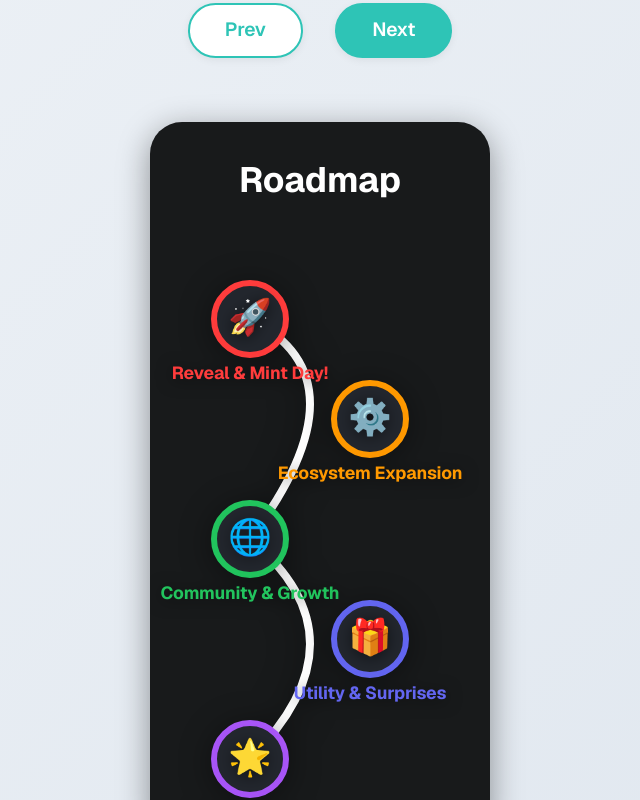
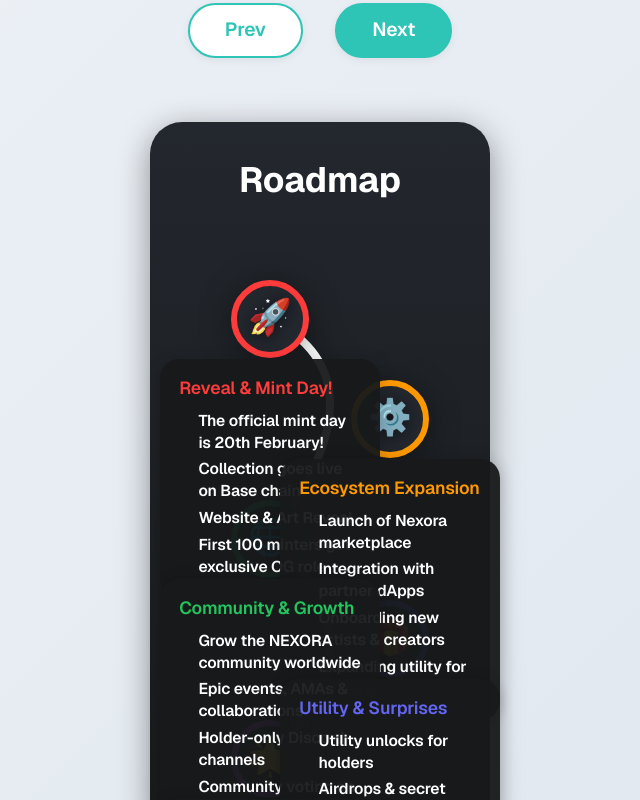
Before and after one commit to nerdyfiroz/nexora-base, a Next.js app: page / in a window 1280 px wide. Shown: the part 2000-2800 px from the top of the page, without its empty margins (320-960 px from the left). Built offline with nearby package versions, Linux system fonts and the light colour scheme.

Commit message:
Enhance roadmap section: vertical layout, gradient background, milestone descriptions

```diff
--- a/src/app/RoadmapFlow.js
+++ b/src/app/RoadmapFlow.js
@@ -60,26 +60,80 @@ const ROADMAP = [
 ];
 
 
+
 export default function RoadmapFlow() {
-  // S-curve path coordinates for 5 milestones
+  // Roadmap milestone data
   const milestones = [
-    { x: 100, y: 80, icon: "🚀", color: "#ff3c3c", title: "Reveal & Mint Day!" },
-    { x: 220, y: 180, icon: "⚙️", color: "#ff9900", title: "Ecosystem Expansion" },
-    { x: 100, y: 300, icon: "🌐", color: "#22c55e", title: "Community & Growth" },
-    { x: 220, y: 400, icon: "🎁", color: "#6366f1", title: "Utility & Surprises" },
-    { x: 100, y: 520, icon: "🌟", color: "#a855f7", title: "Future Vision" }
+    {
+      x: 120, y: 80, icon: "🚀", color: "#ff3c3c", title: "Reveal & Mint Day!",
+      desc: [
+        "The official mint day is 20th February!",
+        "Collection goes live on Base chain",
+        "Website & Art Reveal",
+        "First 100 minters get exclusive OG role"
+      ]
+    },
+    {
+      x: 240, y: 180, icon: "⚙️", color: "#ff9900", title: "Ecosystem Expansion",
+      desc: [
+        "Launch of Nexora marketplace",
+        "Integration with partner dApps",
+        "Onboarding new artists & creators",
+        "Expanding utility for holders"
+      ]
+    },
+    {
+      x: 120, y: 300, icon: "🌐", color: "#22c55e", title: "Community & Growth",
+      desc: [
+        "Grow the NEXORA community worldwide",
+        "Epic events, AMAs & collaborations",
+        "Holder-only Discord channels",
+        "Community voting on future features"
+      ]
+    },
+    {
+      x: 240, y: 400, icon: "🎁", color: "#6366f1", title: "Utility & Surprises",
+      desc: [
+        "Utility unlocks for holders",
+        "Airdrops & secret rewards",
+        "Nexora digital collectible experiences",
+        "Teasers for next-gen roadmap (Q2 2026)"
+      ]
+    },
+    {
+      x: 120, y: 520, icon: "🌟", color: "#a855f7", title: "Future Vision",
+      desc: [
+        "Metaverse integrations",
+        "Physical merch drops",
+        "IRL meetups & global events",
+        "Continuous updates & new partnerships"
+      ]
+    }
   ];
 
   return (
     <section
       className="nexora-roadmap-flow"
-      style={{ minHeight: 650, position: "relative", margin: "4rem 0 2rem 0", background: "#181a1b", borderRadius: "2rem", boxShadow: "0 8px 32px #0006" }}
+      style={{
+        minHeight: 700,
+        position: "relative",
+        margin: "4rem auto 2rem auto",
+        maxWidth: 420,
+        borderRadius: "2rem",
+        boxShadow: "0 8px 32px #0006",
+        background: "linear-gradient(180deg, #23272e 0%, #181a1b 100%)",
+        display: "flex",
+        flexDirection: "column",
+        alignItems: "center",
+        justifyContent: "center"
+      }}
     >
       <h3 className="nexora-roadmap-title" style={{ color: "#fff", fontSize: "2.2rem", fontWeight: 700, textAlign: "center", margin: "2rem 0" }}>Roadmap</h3>
-      <svg width="340" height="600" viewBox="0 0 340 600" style={{ display: "block", margin: "0 auto", position: "relative", zIndex: 2 }}>
+      <div style={{ position: "relative", width: 340, height: 600 }}>
+        <svg width="340" height="600" viewBox="0 0 340 600" style={{ position: "absolute", left: 0, top: 0, zIndex: 2 }}>
           {/* S-curve path */}
           <path
-          d="M 100 80 Q 220 140 100 300 Q 220 400 100 520"
+            d="M 120 80 Q 240 140 120 300 Q 240 400 120 520"
             stroke="#fff"
             strokeWidth="8"
             fill="none"
@@ -106,19 +160,37 @@ export default function RoadmapFlow() {
                 fill="#fff"
                 style={{ filter: "drop-shadow(0 2px 8px #0008)" }}
               >{m.icon}</text>
-            {/* Title below icon */}
-            <text
-              x={m.x}
-              y={m.y + 60}
-              textAnchor="middle"
-              fontSize="1.1rem"
-              fontWeight="bold"
-              fill={m.color}
-              style={{ filter: "drop-shadow(0 2px 8px #0008)" }}
-            >{m.title}</text>
             </g>
           ))}
         </svg>
+        {/* Milestone details overlay */}
+        {milestones.map((m, i) => (
+          <div
+            key={i}
+            style={{
+              position: "absolute",
+              left: m.x - 110,
+              top: m.y + 40,
+              width: 220,
+              background: "rgba(24,26,27,0.95)",
+              borderRadius: "1.2rem",
+              boxShadow: "0 2px 16px #0003",
+              padding: "1rem 1.2rem",
+              zIndex: 3,
+              color: m.color,
+              fontWeight: 600,
+              textAlign: "left"
+            }}
+          >
+            <div style={{ fontSize: "1.1rem", marginBottom: "0.5rem", color: m.color }}>{m.title}</div>
+            <ul style={{ color: "#fff", fontSize: "0.98rem", margin: 0, paddingLeft: "1.2rem" }}>
+              {m.desc.map((d, j) => (
+                <li key={j} style={{ marginBottom: "0.3rem", lineHeight: 1.4 }}>{d}</li>
+              ))}
+            </ul>
+          </div>
+        ))}
+      </div>
     </section>
   );
 }
```
Lines whose indentation alone changed are shown as unchanged.
